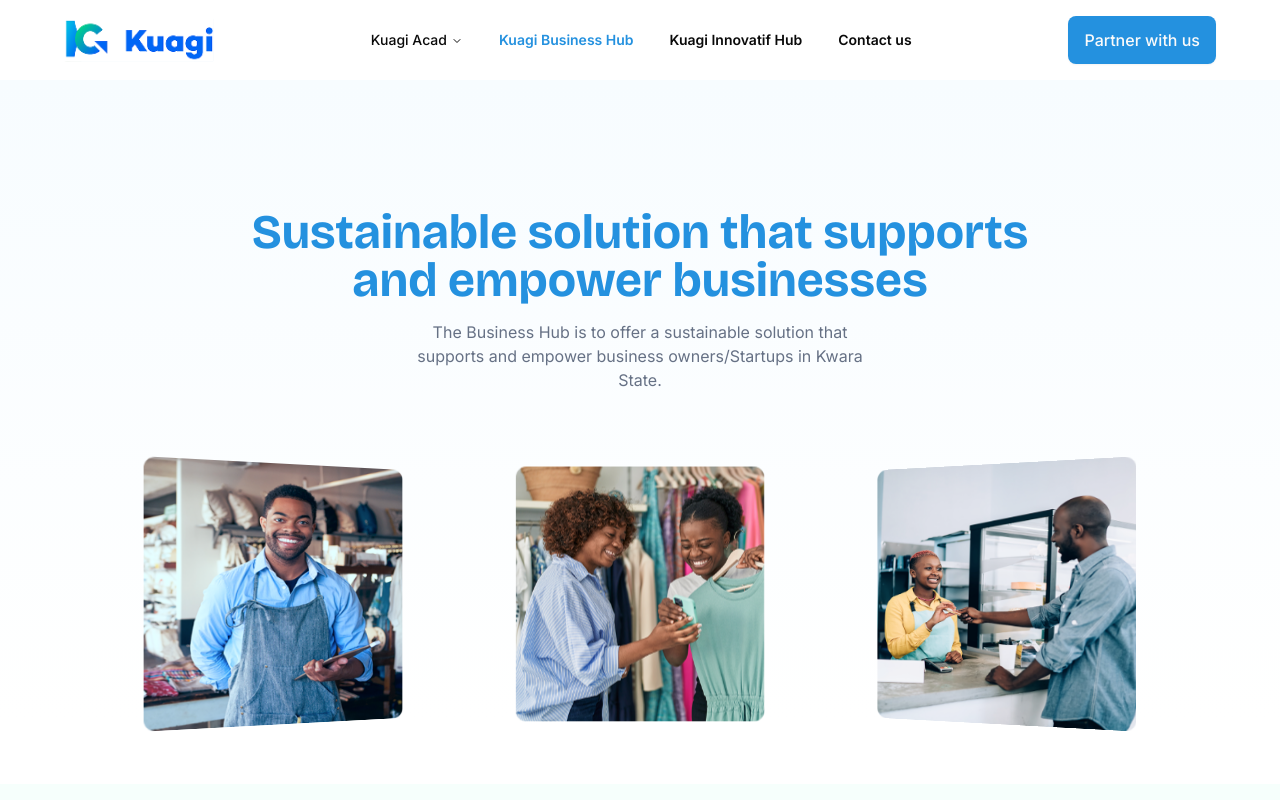
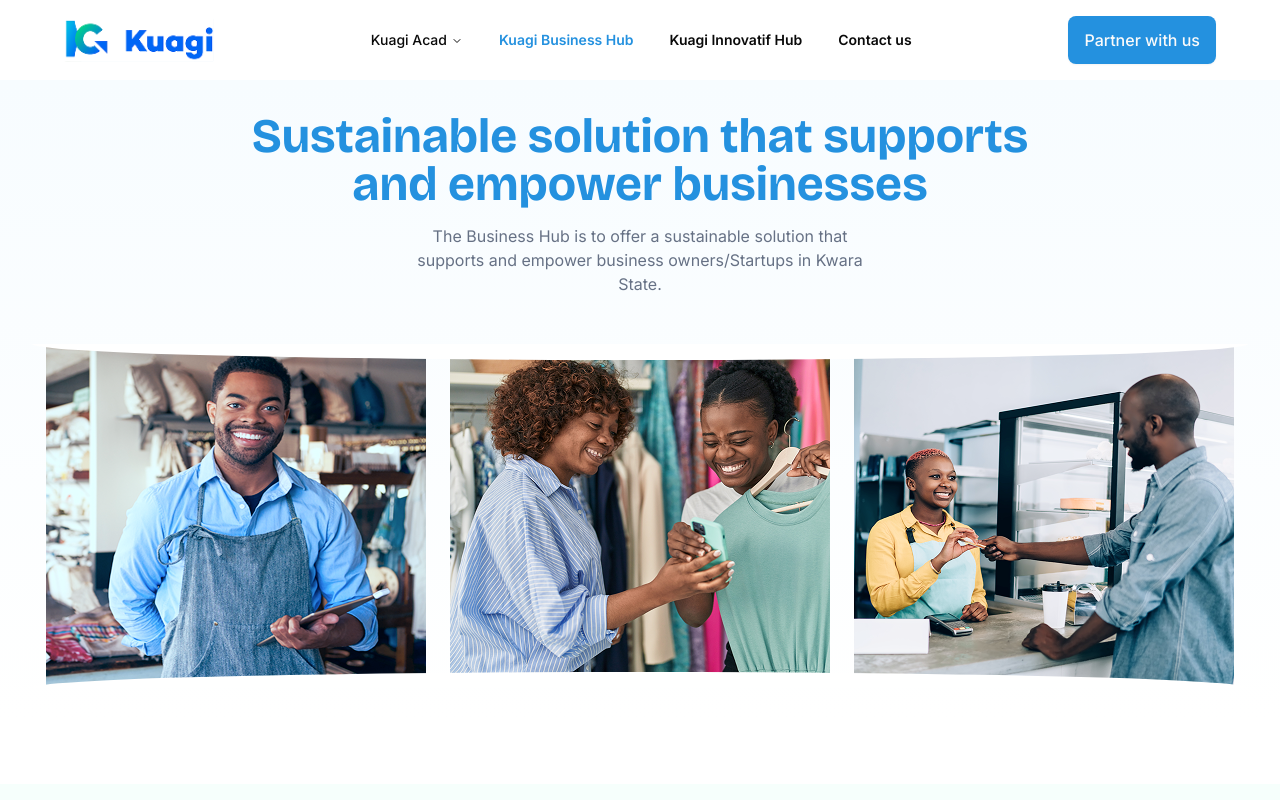
Before and after one commit to Perception12/Kuagi, a Next.js app: page /business-hub in a window 1280 px wide. Shown: the top 800 px of the page. Built offline with nearby package versions, Linux system fonts and the light colour scheme; a web font is replaced by a local one.

Commit message:
update business hum

```diff
--- a/app/business-hub/Hero.tsx
+++ b/app/business-hub/Hero.tsx
@@ -1,11 +1,10 @@
-import CurvedCarousel from '@/components/CurvedCarousel'
-import SubHeading from '@/components/SubHeading'
-import React from 'react'
+import CurvedCarousel from "@/components/CurvedCarousel";
+import SubHeading from "@/components/SubHeading";
+import React from "react";
 
 const Hero = () => {
   return (
-    <section className="relative bg-gradient-to-b from-lightblue to-white p-8 md:py-32 flex flex-col gap-12 md:h-[calc(90vh-5rem)]">
-
+    <section className="bg-gradient-to-b from-lightblue to-white p-8 md:mb-16 flex flex-col gap-12 md:h-[calc(90vh-5rem)]">
       <div className="flex flex-col items-center justify-center gap-4 flex-2">
         <SubHeading className="text-center max-w-[850px] lg:text-5xl">
           Sustainable solution that supports and empower businesses
@@ -16,9 +15,16 @@ const Hero = () => {
           empower business owners/Startups in Kwara State.
         </p>
       </div>
+      <div className="container mx-auto relative flex justify-center items-center overflow-hidden">
         <CurvedCarousel />
+        {/* Top ellipse */}
+        <div className="absolute w-full top-0 left-1/2 -translate-x-1/2 -translate-y-1/2 h-6 bg-white ellipse pointer-events-none" />
+
+        {/* Bottom ellipse */}
+        <div className="absolute w-full bottom-0 left-1/2 -translate-x-1/2 translate-y-1/2 h-6 bg-white ellipse pointer-events-none" />
+      </div>
     </section>
-  )
-}
+  );
+};
 
-export default Hero
+export default Hero;
--- a/app/globals.css
+++ b/app/globals.css
@@ -188,31 +188,11 @@
   font-style: italic;
 }
 
-
-.perspective {
-  perspective: 1200px; /* Increase depth for smoother curvature */
-}
-
-.curved-container {
-  display: flex;
-  transform-style: preserve-3d;
-}
-
-.curved-item {
-  transform: rotateY(var(--rotateY, 30deg)) translateZ(-250px); /* Move elements forward */
-  transition: transform 0.8s ease-in-out; /* Slower, smoother animation */
-}
-
-.curved-container .curved-item:nth-child(1) {
-  --rotateY: 30deg; /* Increase angle for better curvature */
-}
-
-.curved-container .curved-item:nth-child(2) {
-  --rotateY: 0deg; /* Center image remains flat */
-}
-
-.curved-container .curved-item:nth-child(3) {
-  --rotateY: -30deg;
+.ellipse {
+  width: 100%; /* Adjust width as needed */
+  height: 2rem; /* Adjust height as needed */
+  background-color: white;
+  border-radius:100%; /* Horizontal radius, Vertical radius */
 }
 
 @media (min-width: 1024px) {
--- a/components/CurvedCarousel.tsx
+++ b/components/CurvedCarousel.tsx
@@ -1,4 +1,5 @@
 "use client";
+
 import Image from "next/image";
 import Image1 from "@/assets/img_business1.png";
 import Image2 from "@/assets/img_business2.png";
@@ -8,22 +9,12 @@ const images = [Image1, Image2, Image3];
 
 export default function CurvedCarousel() {
   return (
-    <div className="relative justify-center items-center hidden lg:flex">
-      <div className="relative flex justify-center perspective">
-        <div className="flex curved-container w-full">
-          {images.map((src, index) => (
-            <div key={index} className="curved-item w-full">
-              <Image
-                src={src}
-                alt={`Image ${index + 1}`}
-                width={300}
-                height={200}
-                className="object-cover"
-              />
-            </div>
-          ))}
-        </div>
-      </div>
+    <div className="flex gap-6">
+
+      {images.map((image, index) => (
+        <Image src={image} key={index} alt="slider" className="object-cover" />
+      ))}
+
     </div>
   );
 }
--- a/package.json
+++ b/package.json
@@ -19,7 +19,7 @@
     "class-variance-authority": "^0.7.1",
     "clsx": "^2.1.1",
     "embla-carousel-autoplay": "^8.5.2",
-    "embla-carousel-react": "^8.5.2",
+    "embla-carousel-react": "^8.6.0",
     "framer-motion": "^12.5.0",
     "lucide-react": "^0.482.0",
     "next": "15.2.2",
```
Also changed, not shown: 1 other file (tests, documents, lock files or other folders). Lines whose indentation alone changed are shown as unchanged.
